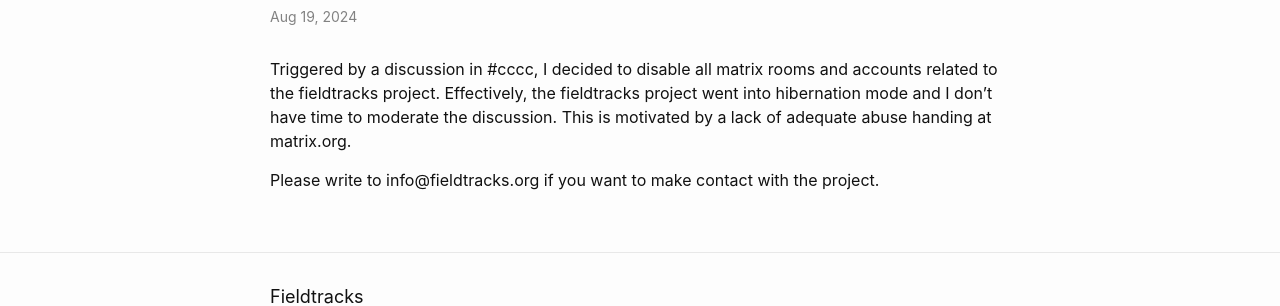
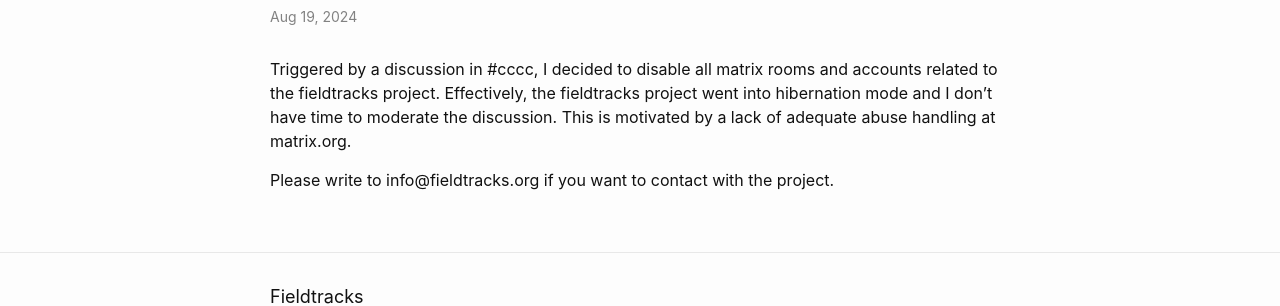
Before and after one commit to FieldTracks/website, a Jekyll site: the page built from _posts/2024-08-27-matrix-no-more.md, in a window 1280 px wide. Shown: the part 381-687 px from the top of the page. Built offline with Jekyll 4.4.1, drawn with Linux system fonts in a browser that asks for light colours.

Commit message:
Fix typo, auto-deploy

```diff
--- a/_posts/2024-08-27-matrix-no-more.md
+++ b/_posts/2024-08-27-matrix-no-more.md
@@ -7,6 +7,6 @@ date:   2024-08-20 00:00:00 +0200
 Triggered by a discussion in #cccc, I decided to disable all matrix rooms and accounts related
 to the fieldtracks project. Effectively, the fieldtracks project went into hibernation mode
 and I don't have time to moderate the discussion.
-This is motivated by a lack of adequate abuse handing at matrix.org.
+This is motivated by a lack of adequate abuse handling at matrix.org.
 
-Please write to info@fieldtracks.org if you want to make contact with the project.
+Please write to info@fieldtracks.org if you want to contact with the project.
```
Also changed, not shown: .github/workflows/deploy.yml.
